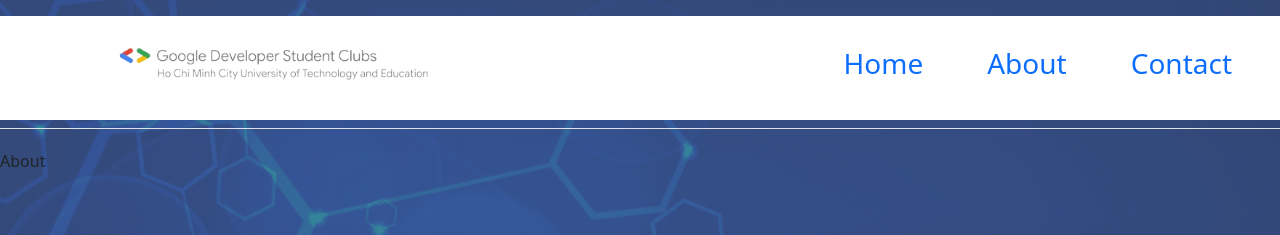
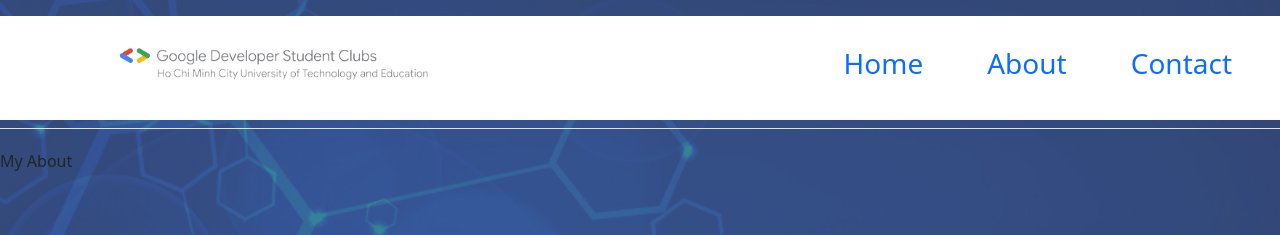
Before and after one commit to Git-Github-Studyjam-2024/ceo-sj2024, a React (Create React App) app in the folder web/: page /about in a window 1280 px wide. Shown: the top 235 px of the page. Built offline with nearby package versions, Linux system fonts and the light colour scheme.

Commit message:
create code that design about page

```diff
--- a/web/package.json
+++ b/web/package.json
@@ -15,7 +15,7 @@
     "react": "^18.2.0",
     "react-dom": "^18.2.0",
     "react-router-dom": "^6.22.1",
-    "react-scripts": "5.0.1",
+    "react-scripts": "^5.0.1",
     "web-vitals": "^2.1.4"
   },
   "scripts": {
--- a/web/src/pages/About.js
+++ b/web/src/pages/About.js
@@ -2,7 +2,7 @@ import React from 'react'
 
 const About = () => {
   return (
-    <div>About</div>
+    <div>My About</div>
   )
 }
 
```
Also changed, not shown: 1 other file (tests, documents, lock files or other folders).
